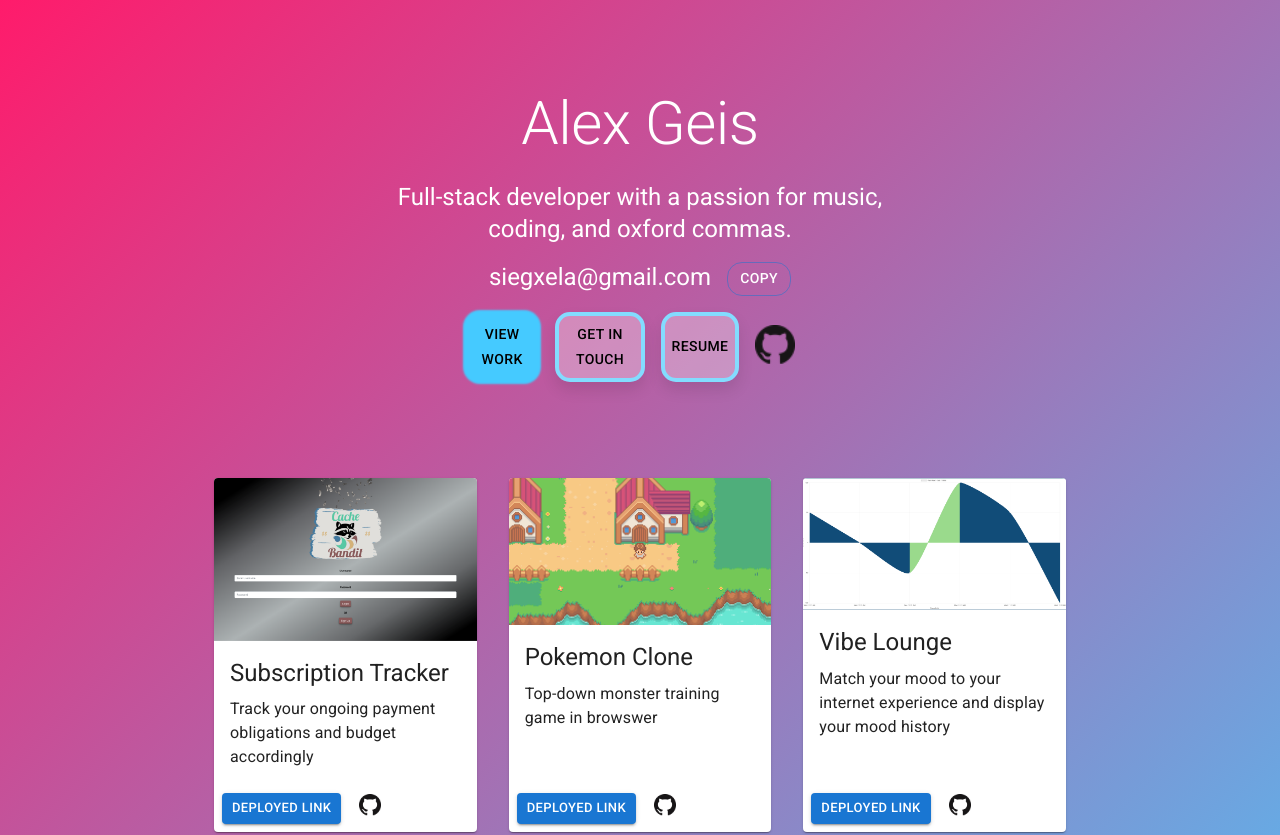
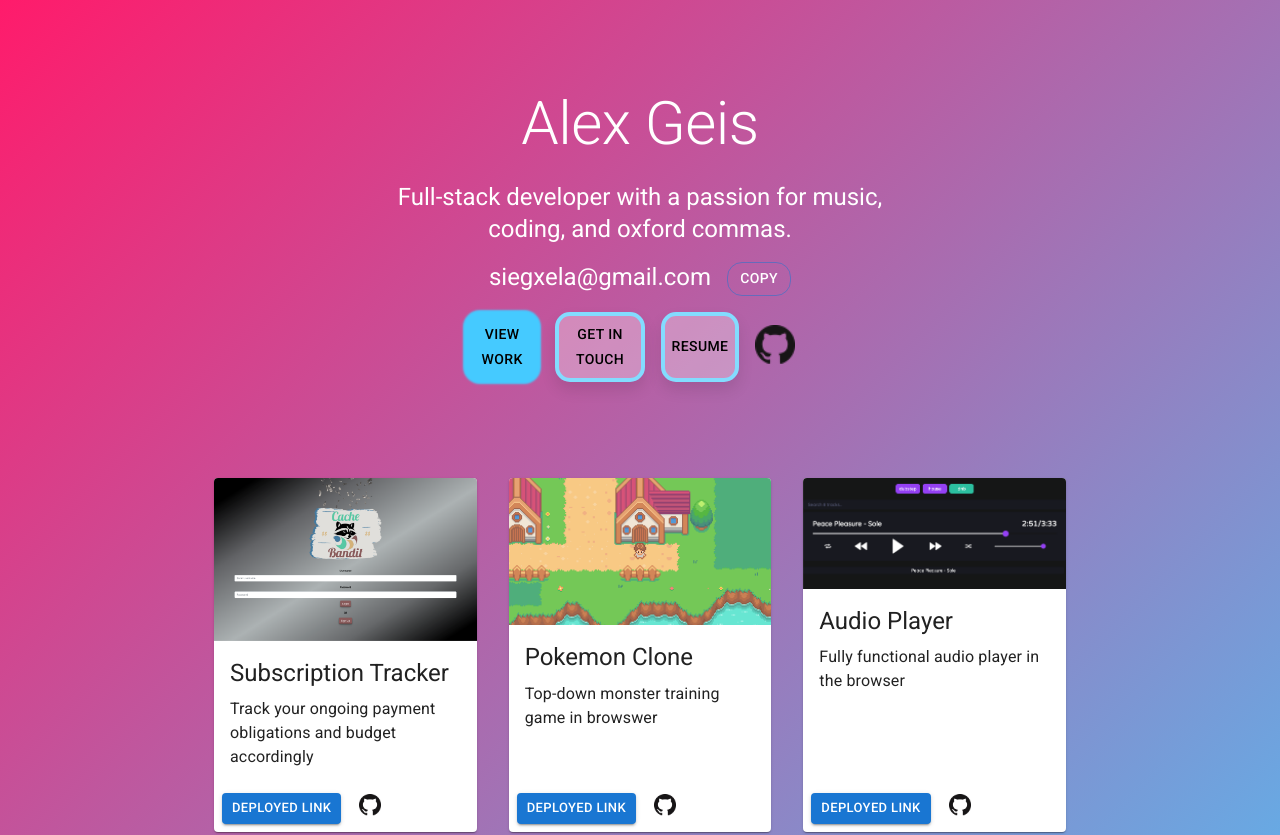
Before and after one commit to alexgeis/React-Portfolio-2, a React (Create React App) app in the folder client/: page / in a window 1280 px wide. Shown: the top 835 px of the page. Built offline with nearby package versions, Linux system fonts and the light colour scheme.

Commit message:
add music player card (replace vibelounge)

```diff
--- a/client/src/components/Cards.js
+++ b/client/src/components/Cards.js
@@ -22,7 +22,8 @@ import SubTracker from "../assets/cache-bandit.png";
 import etchSketch from "../assets/etch-sketch-screenshot.png";
 // import todoApp from "../assets/todo-app-screenshot.png";
 import pokemonGame from "../assets/pokemon-game-screenshot.png";
-import VibeLounge from "../assets/Vibe-Lounge-graph.png";
+// import VibeLounge from "../assets/Vibe-Lounge-graph.png";
+import audioPlayerImg from "../assets/audio-player.png";
 import WeatherDashboard from "../assets/weather-dashboard-screenshot.png";
 import TextEditorPWA from "../assets/JATE-PWA-screenshot.png";
 // import NoteTaker from "../assets/note-taker-app.png";
@@ -51,13 +52,12 @@ const cards = [
 	},
 	{
 		id: 3,
-		src: VibeLounge,
-		heading: "Vibe Lounge",
-		alt: "Vibe Lounge homepage",
-		description:
-			"Match your mood to your internet experience and display your mood history",
-		deployLink: "https://alexgeis.github.io/VIBE-LOUNGE/",
-		github: "https://github.com/alexgeis/VIBE-LOUNGE/",
+		src: audioPlayerImg,
+		heading: "Audio Player",
+		alt: "Music player homepage",
+		description: "Fully functional audio player in the browser",
+		deployLink: "https://music-player-ang.netlify.app",
+		github: "https://github.com/alexgeis/music-player",
 	},
 	{
 		id: 4,
@@ -86,6 +86,16 @@ const cards = [
 		deployLink: "alexgeis.github.io/Etch-a-Sketch/",
 		github: "https://github.com/alexgeis/Etch-a-Sketch",
 	},
+	// {
+	// id: 3,
+	// src: VibeLounge,
+	// heading: "Vibe Lounge",
+	// alt: "Vibe Lounge homepage",
+	// description:
+	// 	"Match your mood to your internet experience and display your mood history",
+	// deployLink: "https://alexgeis.github.io/VIBE-LOUNGE/",
+	// github: "https://github.com/alexgeis/VIBE-LOUNGE/",
+	// },
 ];
 
 const theme = createTheme();
```
Also changed, not shown: client/src/assets/audio-player.png (added).
